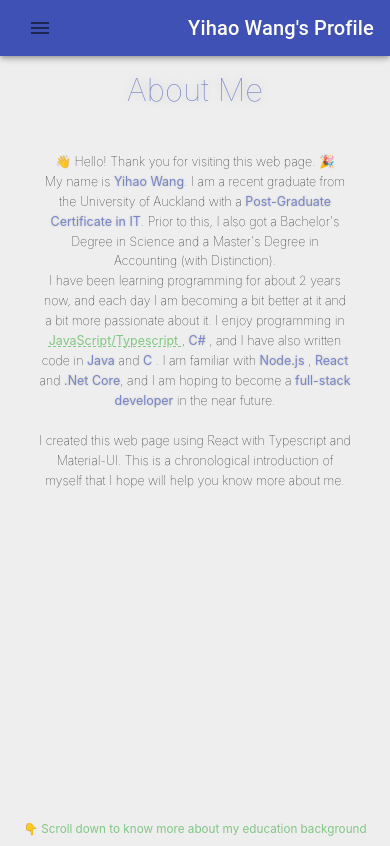
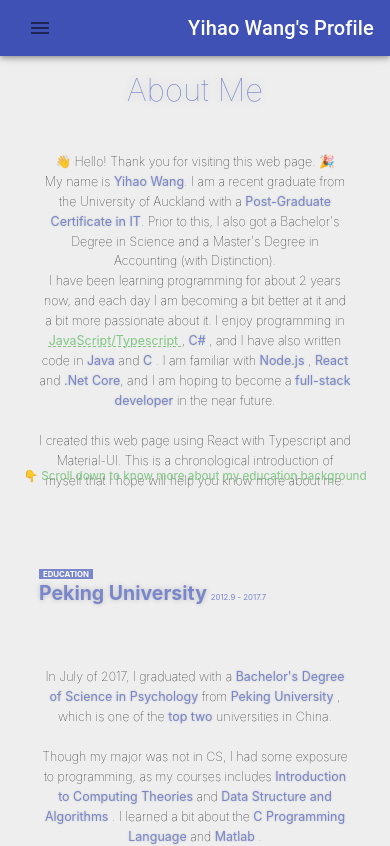
Before and after one commit to y1hao/cv2020, a React (Create React App) app: page / in a window 390 px wide. Shown: the top 846 px of the page. Built offline with nearby package versions, Linux system fonts and the light colour scheme.

Commit message:
Adjust mobile display

```diff
--- a/src/Components/Content.tsx
+++ b/src/Components/Content.tsx
@@ -20,7 +20,9 @@ export default function Content() {
         position: 'relative',
         [theme.breakpoints.down('sm')]: {
           paddingTop: 50,
-          minHeight: 'calc(100vh - 50px)'
+          minHeight: 'calc(100vh - 50px)',
+          scrollSnapAlign: 'none',
+          minHeight: 0
         }
       },
       sectionName: {
```
